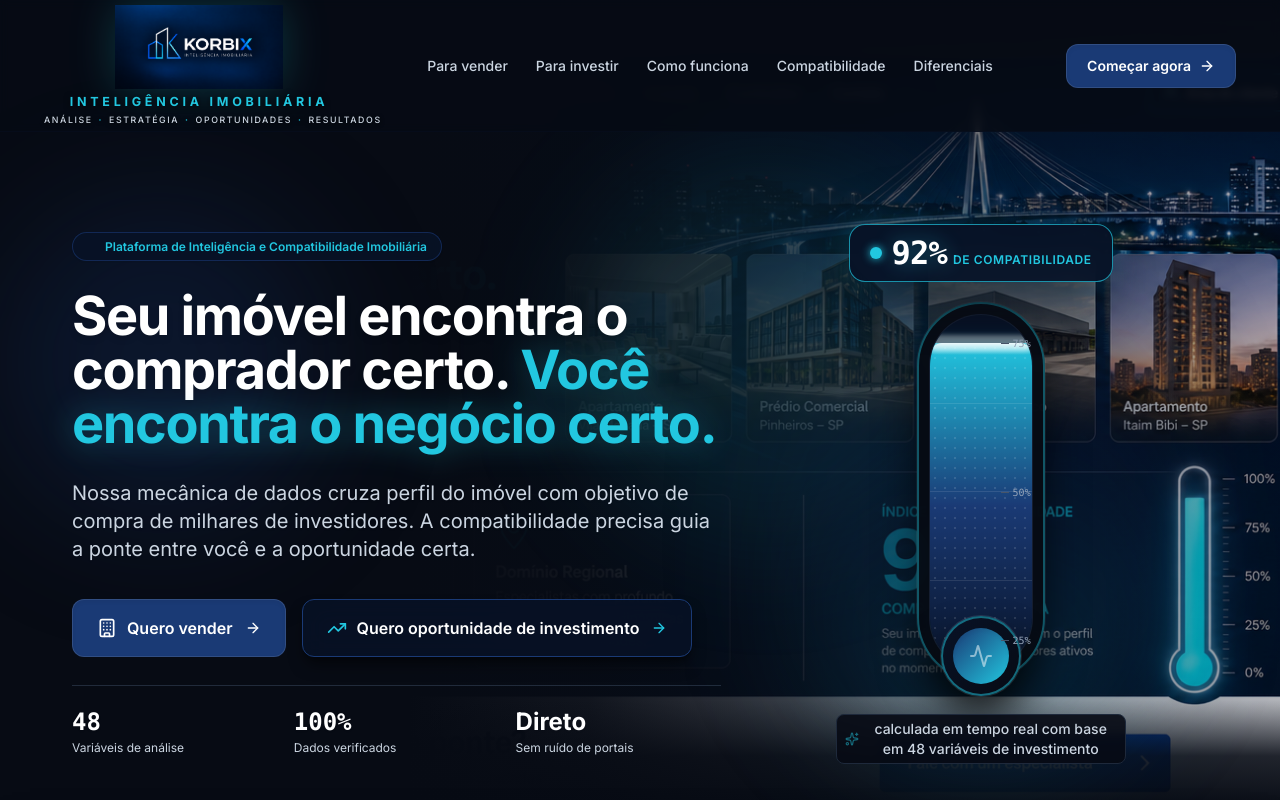
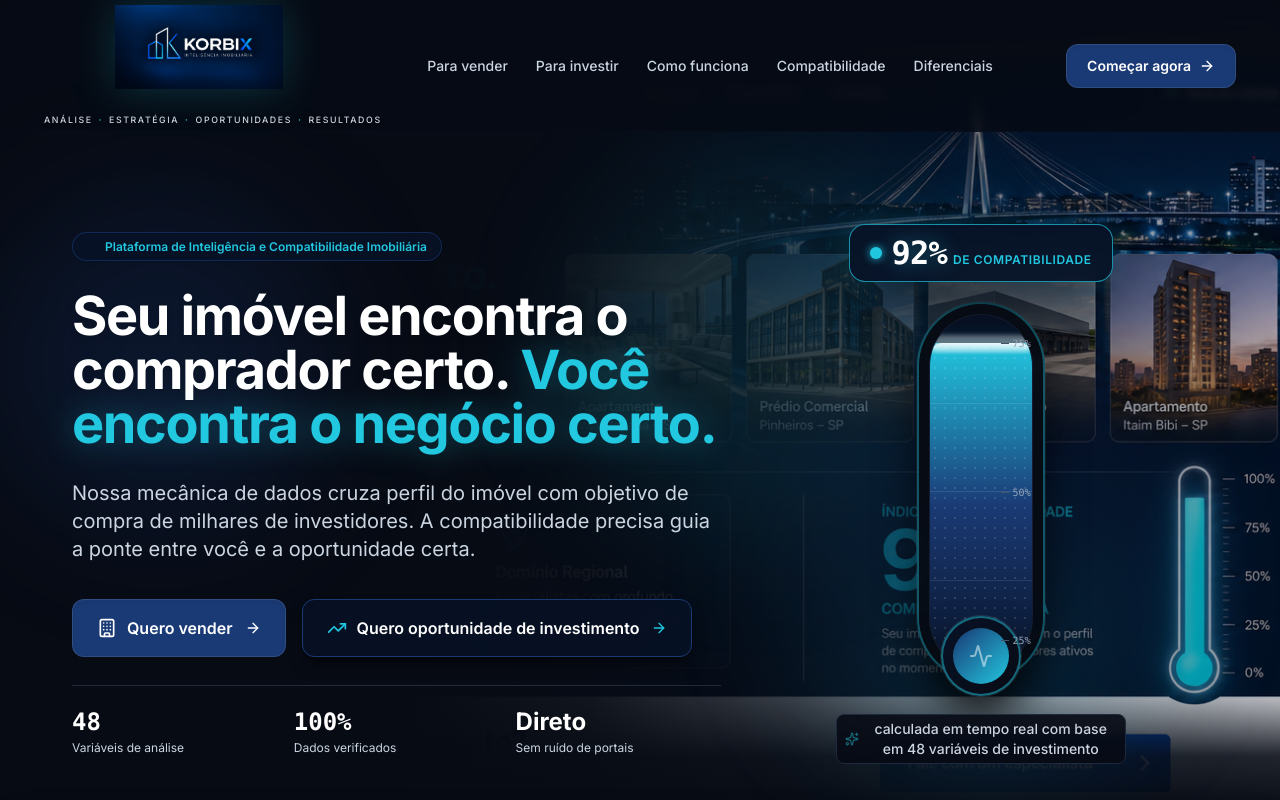
Before and after one commit to pauloac1000-byte/inteligencia-imobiliaria, a React (Vite) app: page / in a window 1280 px wide. Shown: the top 800 px of the page. Built offline with nearby package versions, Linux system fonts and the light colour scheme.

Commit message:
Auto-commit after full sync (build simulation)

```diff
--- a/src/components/Header.tsx
+++ b/src/components/Header.tsx
@@ -105,7 +105,7 @@ export const Header: React.FC<HeaderProps> = ({ onOpenModal }) => {
             {/* 2. FRASE: INTELIGÊNCIA IMOBILIÁRIA em CAIXA ALTA, única ocorrência na página */}
             <div className="w-full text-center mt-0.5 sm:mt-1">
               <span className="block font-sans font-bold uppercase text-[9.5px] xs:text-[10px] sm:text-[11px] md:text-[12px] lg:text-[12.5px] tracking-[0.24em] xs:tracking-[0.26em] sm:tracking-[0.28em] md:tracking-[0.3em] text-[#22C7E0] whitespace-nowrap drop-shadow-[0_1px_3px_rgba(0,0,0,0.9)]">
-                INTELIGÊNCIA IMOBILIÁRIA
+                <br />
               </span>
             </div>
 
```
Also changed, not shown: .skip.config.json.
